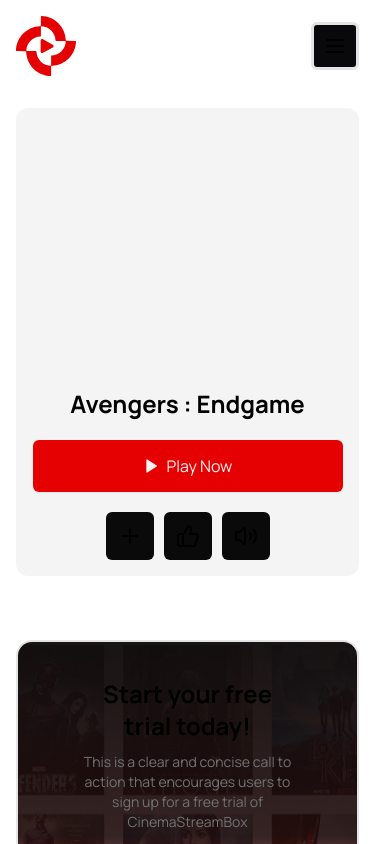
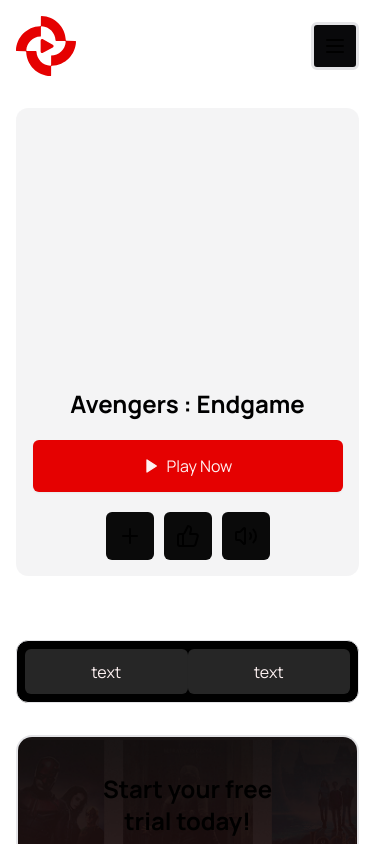
Before and after one commit to Berswow/stream-app-next, a Next.js app: page /movies-shows in a window 390 px wide. Shown: the top 844 px of the page. Built offline with nearby package versions, Linux system fonts and the light colour scheme.

Commit message:
Type toggle

```diff
--- a/app/movies-shows/page.tsx
+++ b/app/movies-shows/page.tsx
@@ -1,5 +1,6 @@
 import React from "react";
 import {HeroBackground, HeroBody} from "@/widgets/MoviesTvShows/Hero";
+import {TypeToggle} from "@/shared/ui/components/type-toggle";
 
 
 export default function MoviesTvShows()  {
@@ -7,6 +8,7 @@
         <>
             <HeroBackground/>
             <HeroBody/>
+            <TypeToggle className='lg:hidden'/>
         </>
     );
 };
--- a/app/page.tsx
+++ b/app/page.tsx
@@ -7,14 +7,14 @@
 export default function Home() {
     return (
         <div>
-            <div>
+            <div className='relative -mt-23 -z-20'>
                 <HeroBackground/>
                 <HeroTitle/>
-                <div>
-                    <DevicesList/>
-                    <FaqList/>
-                    <SubscriptionPlan/>
-                </div>
+            </div>
+            <div>
+                <DevicesList/>
+                <FaqList/>
+                <SubscriptionPlan/>
             </div>
         </div>
     );
--- /dev/null
+++ b/shared/ui/components/type-toggle.tsx
@@ -0,0 +1,23 @@
+import React from "react";
+import {cn} from "@/shared/lib/utils";
+import {Button} from "@/shared/ui/button";
+
+type Props = {
+    className?: string;
+};
+
+export const TypeToggle: React.FC<Props> = ({className}) => {
+    return (
+        <div className={cn("my-container", className)}>
+            <div className="flex items-center p-2 bg-black border-border border-1 rounded-xl 2xl:gap-3.5">
+                {[...new Array(2)].map((tab, index) => {
+                    return (
+                            <Button key={index} className='bg-neutral-800 w-full flex-1 h-[45px]'>
+                                text
+                            </Button>
+                    )
+                })}
+            </div>
+        </div>
+    );
+};
```
